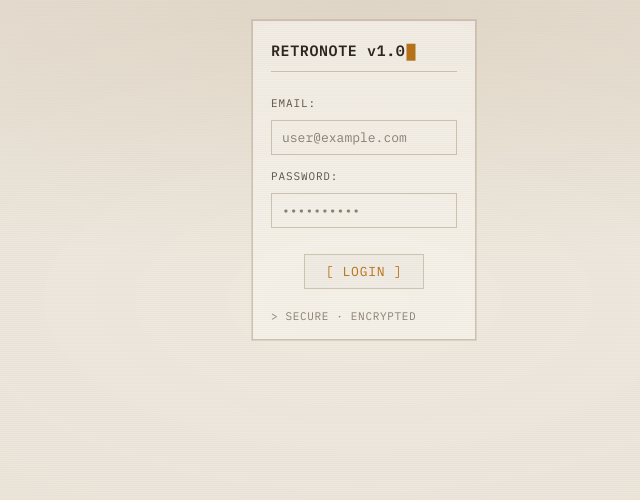
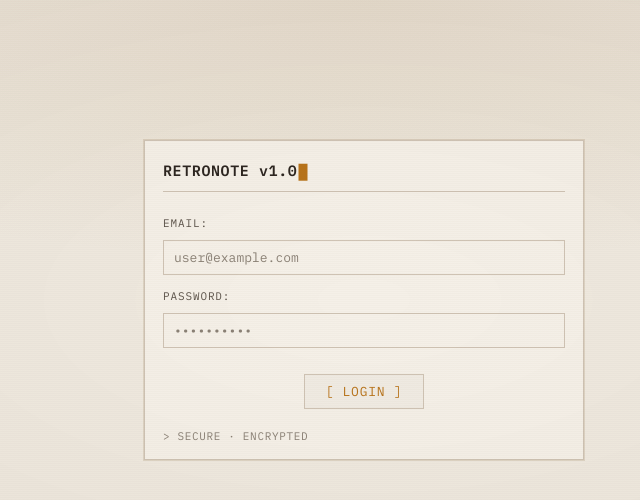
Before and after one commit to hghungdev/bbq-one, a Vue app: page /#/login in a window 1280 px wide. Shown: the top 500 px of the page, without its empty margins (276-916 px from the left). Built offline with nearby package versions, Linux system fonts and the light colour scheme; no server answers.

Commit message:
Improve layout template

```diff
--- a/src/assets/styles/global.css
+++ b/src/assets/styles/global.css
@@ -13,13 +13,22 @@
   --text-primary: #2c2520;
   --text-secondary: #5c534a;
   --text-muted: #8a8075;
+  /* Accent mặc định (login / ngoài shell): vàng retro */
   --accent: #b8731a;
+  /*
+   * Dashboard: cobalt — ít dùng nền lớn, chủ yếu CTA / focus / selection (keyboard ref).
+   * Gán lại trong .shell--dashboard, không ảnh hưởng trang login.
+   */
+  --accent-dashboard: #1e58b8;
+  --bg-dashboard-radial: rgba(32, 92, 176, 0.07);
+  --bg-dashboard-header-wash: rgba(30, 88, 184, 0.05);
   --danger: #b8453a;
   --success: #3d7a5a;
   /* Đồng bộ thành công: cùng họ vàng/amber */
   --sync-done: #9a6a1e;
   --sync-done-muted: #c9a063;
   --search-hit-bg: rgba(200, 155, 75, 0.32);
+  --search-hit-dashboard: rgba(30, 88, 184, 0.26);
   --font-mono: 'IBM Plex Mono', 'Courier New', monospace;
   --font-size-base: 13px;
   --font-size-sm: 11px;
--- a/src/pages/App.vue
+++ b/src/pages/App.vue
@@ -148,7 +148,7 @@ const syncButtonTitle = computed(() => {
 </script>
 
 <template>
-  <div class="shell crt-scanlines">
+  <div class="shell shell--dashboard crt-scanlines">
     <header class="shell__header">
       <div class="shell__header-row shell__header-row--top">
         <span class="shell__brand">RETRONOTE</span>
@@ -267,6 +267,18 @@ const syncButtonTitle = computed(() => {
   background: var(--bg-primary);
 }
 
+/* Sau login: pha xanh cobalt (accent) + highlight tìm kiếm; badge SYNCED vẫn tông vàng */
+.shell--dashboard {
+  --accent: var(--accent-dashboard);
+  --search-hit-bg: var(--search-hit-dashboard);
+  background-color: var(--bg-primary);
+  background-image: radial-gradient(
+    ellipse 130% 100% at 50% 0%,
+    var(--bg-dashboard-radial) 0%,
+    transparent 58%
+  );
+}
+
 .shell__header {
   display: flex;
   flex-direction: column;
@@ -275,6 +287,14 @@ const syncButtonTitle = computed(() => {
   border-bottom: 1px solid var(--border);
   font-size: var(--font-size-sm);
   flex: 0 0 auto;
+}
+
+.shell--dashboard .shell__header {
+  background: linear-gradient(
+    180deg,
+    var(--bg-dashboard-header-wash) 0%,
+    transparent 72%
+  );
 }
 
 .shell__header-row {
--- a/src/pages/Login.vue
+++ b/src/pages/Login.vue
@@ -34,7 +34,7 @@ async function onSubmit(): Promise<void> {
 </script>
 
 <template>
-  <div class="login crt-scanlines">
+  <div class="login login--centered crt-scanlines">
     <p
       v-if="!isSupabaseConfigured"
       class="login__config-warn"
@@ -118,8 +118,16 @@ async function onSubmit(): Promise<void> {
   );
 }
 
+/* Căn form theo trục dọc + ngang — hết cảm giác khoảng trống phía dưới panel */
+.login--centered {
+  display: flex;
+  flex-direction: column;
+  align-items: center;
+  justify-content: center;
+}
+
 .login__config-warn {
-  max-width: 360px;
+  max-width: min(440px, calc(100% - 8px));
   margin: 0 auto 14px;
   padding: 10px 12px;
   font-size: var(--font-size-sm);
@@ -130,7 +138,8 @@ async function onSubmit(): Promise<void> {
 }
 
 .login__panel {
-  max-width: 360px;
+  width: 100%;
+  max-width: min(440px, calc(100% - 8px));
   margin: 0 auto;
   border: 1px solid var(--border);
   padding: 20px 18px 16px;
```
